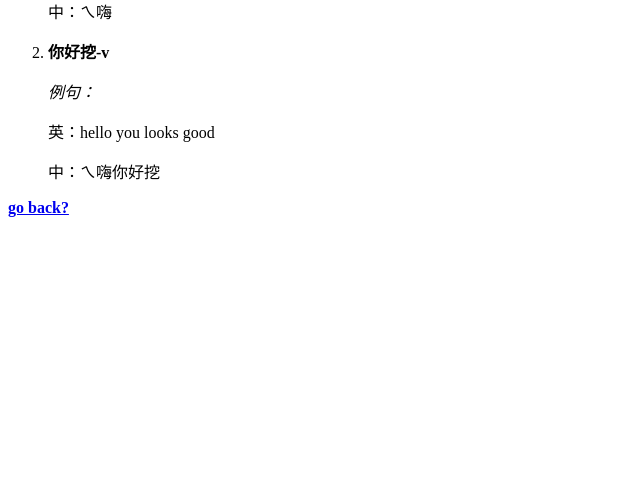
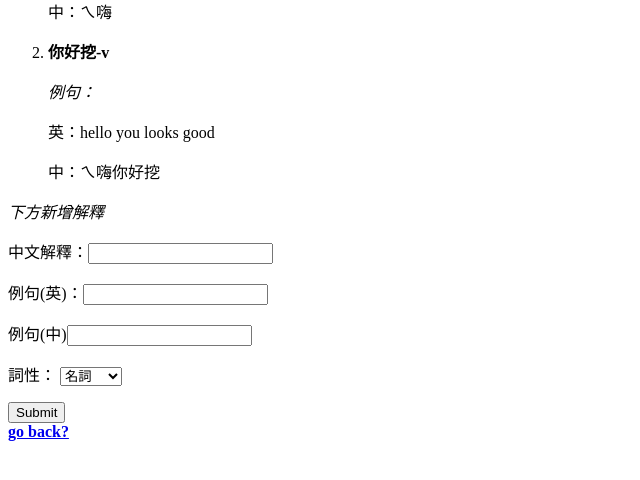
Before and after one commit to AW-AlanWu/Enlish_learning_site, a Django app: page /words/WordEditor/voc/meaning/8 in a window 1280 px wide. Shown: the part 137-617 px from the top of the page, without its empty margins (0-640 px from the left). Run offline with Django 3.2, Linux system fonts and the light colour scheme; data comes from the database, SQL or seed files in the repository; both versions use the stored data as it was after the commit.

Commit message:
在template裡面新增了表單的語法，但還未設定表單的action，只是形式上的輸入介面處理好了。稍微更動README

```diff
--- a/LearningSite/words/templates/words/CharacterSetEditor.html
+++ b/LearningSite/words/templates/words/CharacterSetEditor.html
@@ -5,6 +5,7 @@
     <title>WordEditor</title>
 </head>
 <body>
+    <h1>字集創建區</h1>
     {% if CharacterSet_list %}
         <ul>
         {% for CharacterSet in CharacterSet_list %}
@@ -15,6 +16,11 @@
         <p>No CharacterSet are available.</p>
     {% endif %}
 
+    <form>
+        <p><label for="set">新增字集：</label><input type="text" required name="character_set" id="set"></p>
+        <input type="submit" name="add">
+    </form>
+
     <strong><a href="{% url 'words:index' %}">回主頁</a></strong>
 </body>
 </html>
--- a/LearningSite/words/templates/words/MeaningEditor.html
+++ b/LearningSite/words/templates/words/MeaningEditor.html
@@ -18,6 +18,25 @@
         <p>No Meaning are available.</p>
     {% endif %}
 
+    <p><em>下方新增解釋</em></p>
+    <form>
+        <p><label for="mean">中文解釋：</label><input type="text" required name="meaning" id="mean"></p>
+        <p><label for="english">例句(英)：</label><input type="text" required name="english_sentences" id="english"></p>
+        <p><label for="chinese">例句(中)</label><input type="text" required name="chinese_sentences" id="chinese"></p>
+        <p><label for="sp">詞性：</label>
+            <select name="speech" required id="sp">
+                <option value="n">名詞</option>
+                <option value="pron">代名詞</option>
+                <option value="v">動詞</option>
+                <option value="adj">形容詞</option>
+                <option value="adv">副詞</option>
+                <option value="prep">介系詞</option>
+                <option value="conj">連接詞</option>
+                <option value="int">感嘆詞</option>
+            </select></p>
+        <input type="submit" name="add">
+    </form>
+
     <strong><a href="{% url 'words:VocabularyEditor' back %}">go back?</a></strong>
 </body>
 </html>
--- a/LearningSite/words/templates/words/VocabularyEditor.html
+++ b/LearningSite/words/templates/words/VocabularyEditor.html
@@ -5,6 +5,7 @@
     <title>{{title}}</title>
 </head>
 <body>
+    <h1>單字創建區</h1>
     {% if Vocabulary_list %}
         <ul>
         {% for Vocabulary in Vocabulary_list %}
@@ -15,6 +16,11 @@
         <p>No Vocabulary are available.</p>
     {% endif %}
 
+    <form>
+        <p><label for="voc">新增單字：</label><input type="text" required name="vocabulary" id="voc"></p>
+        <input type="submit" name="add">
+    </form>
+
     <strong><a href="{% url 'words:CharacterSetEditor' %}">go back?</a></strong>
 </body>
 </html>
```
Also changed, not shown: LearningSite/db.sqlite3, README.md.
